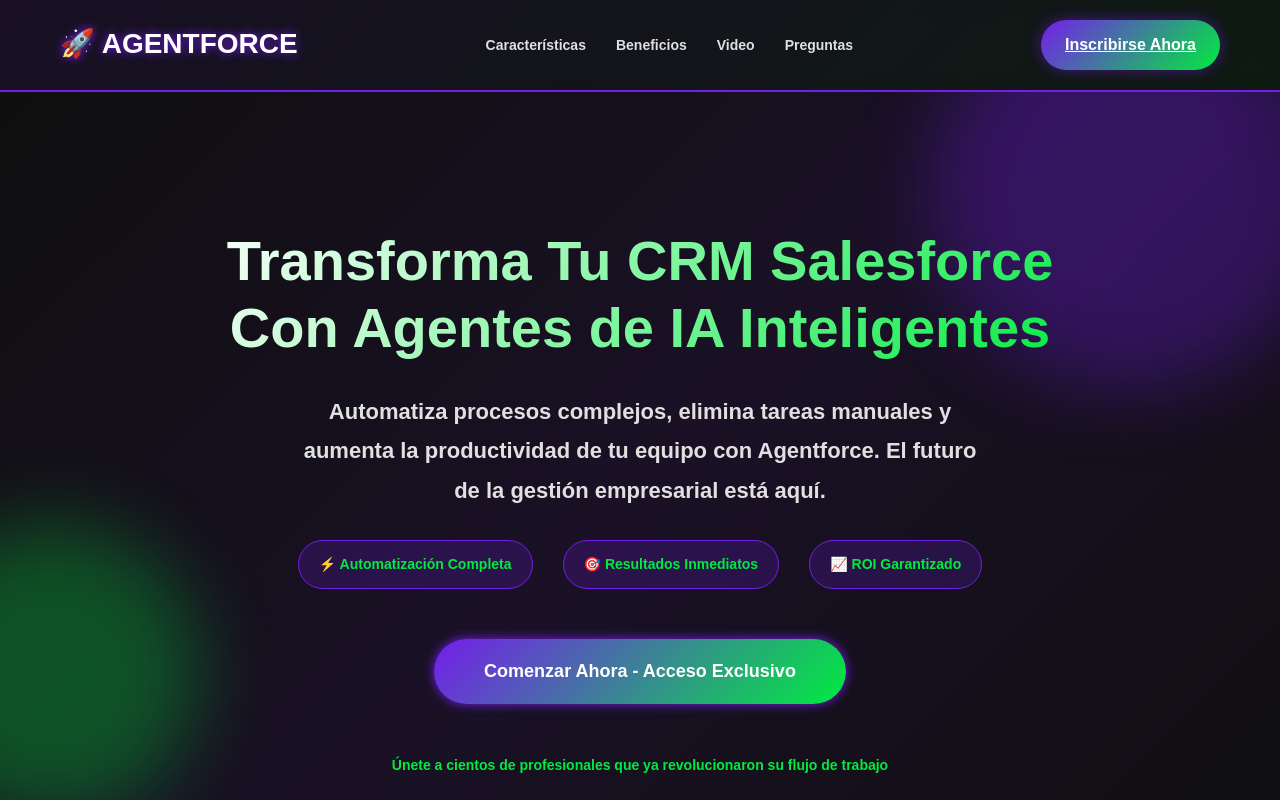
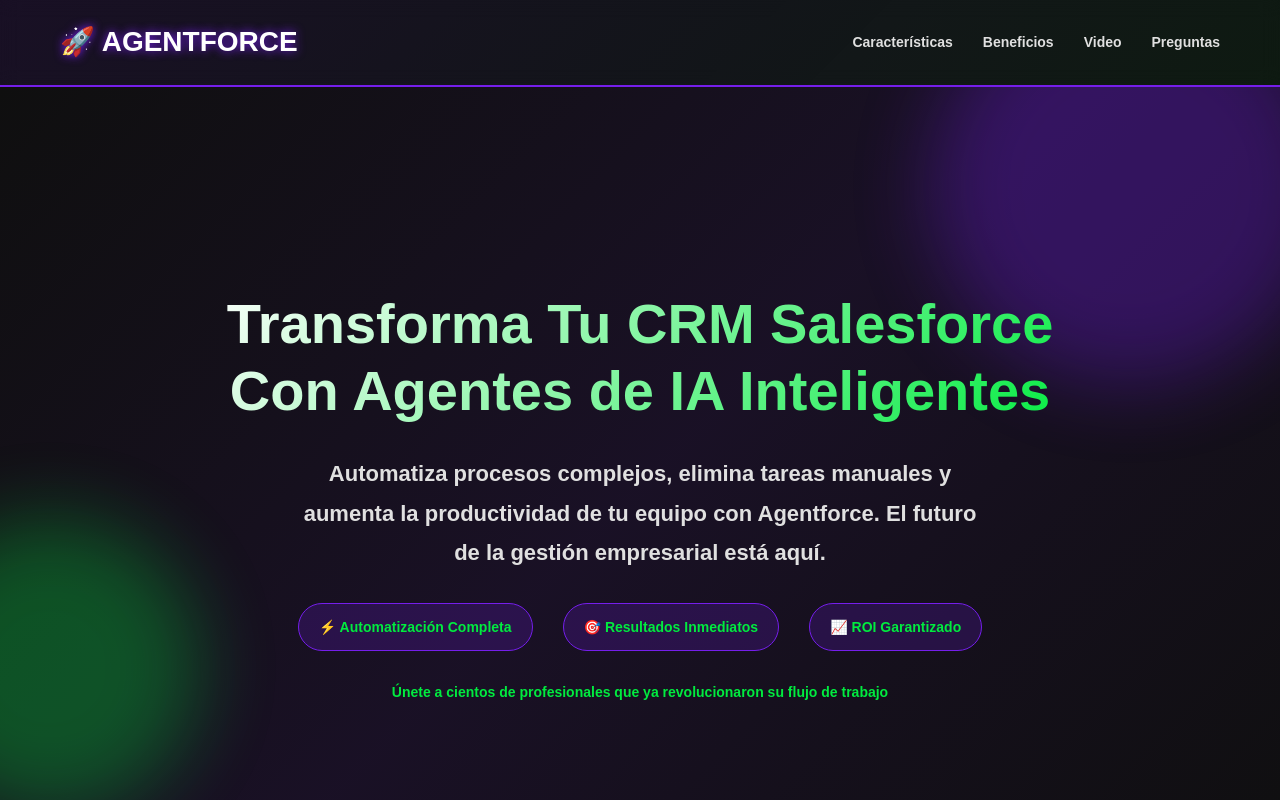
Before and after one commit to agusExactas/AgentforceLandingPage, a React (Create React App) app: page / in a window 1280 px wide. Shown: the top 800 px of the page. Built offline with nearby package versions, Linux system fonts and the light colour scheme.

Commit message:
Eliminar botones 'Inscribirse Ahora' del header y hero

```diff
--- a/src/components/Header.js
+++ b/src/components/Header.js
@@ -14,7 +14,6 @@
           <a href="#video">Video</a>
           <a href="#faq">Preguntas</a>
         </nav>
-        <a href="#cta" className="nav-cta">Inscribirse Ahora</a>
       </div>
     </header>
   );
--- a/src/components/Hero.js
+++ b/src/components/Hero.js
@@ -17,9 +17,6 @@
           <span className="highlight">🎯 Resultados Inmediatos</span>
           <span className="highlight">📈 ROI Garantizado</span>
         </div>
-        <a href="#cta" className="cta-button">
-          Comenzar Ahora - Acceso Exclusivo
-        </a>
         <p className="hero-subtitle-small">
           Únete a cientos de profesionales que ya revolucionaron su flujo de trabajo
         </p>
```
